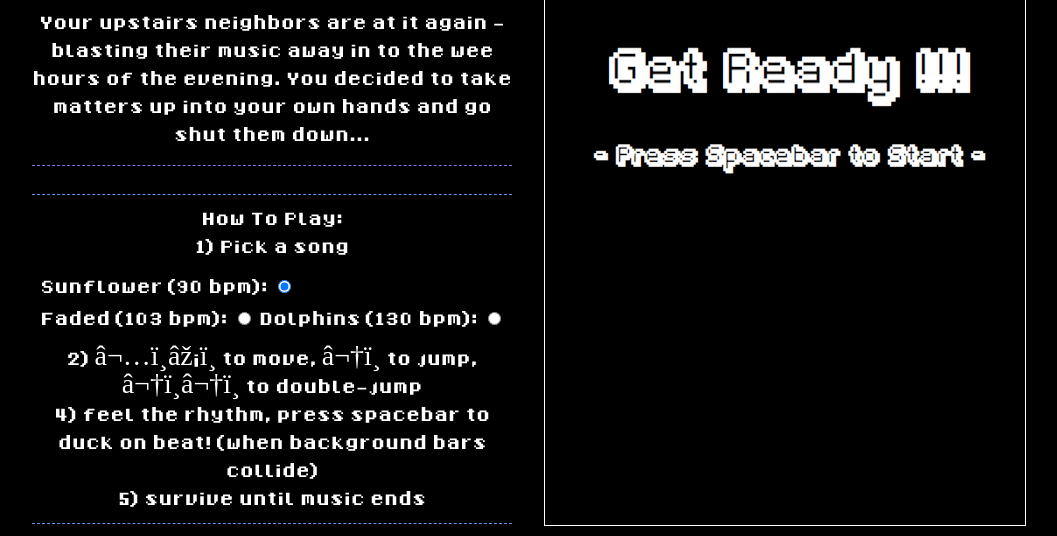
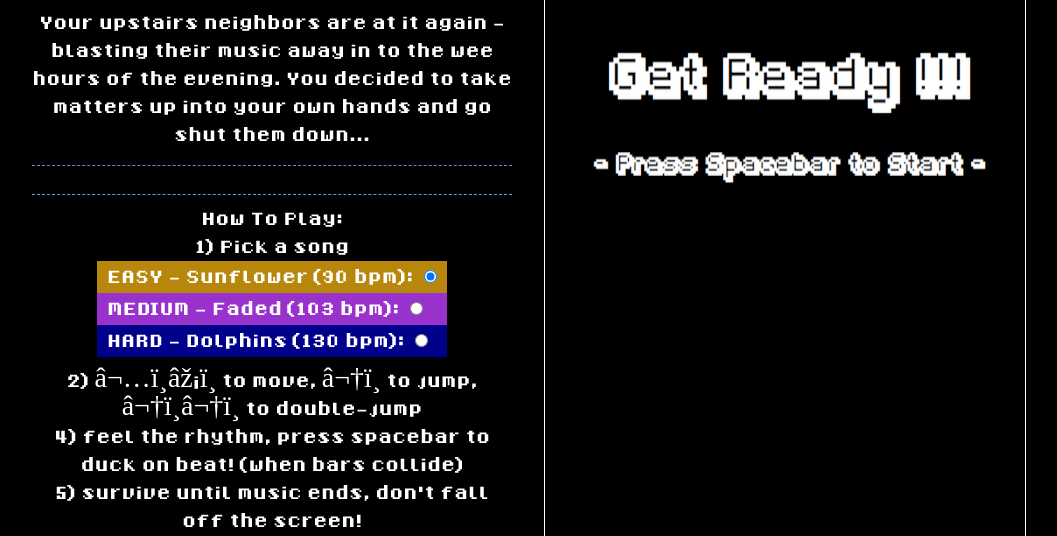
Before and after one commit to sophiacheungshc/turn_it_down, a website built with webpack: page index.html in a window 1280 px wide. Shown: the part 140-676 px from the top of the page, without its empty margins (114-1171 px from the left). Built offline with Linux system fonts and the light colour scheme.

Commit message:
Fix styling

```diff
--- a/app.css
+++ b/app.css
@@ -62,7 +62,7 @@ p {
     align-items: center;
 }
 
-#instructions {
+.instructions {
     font-size: 28px;
     display: flex;
     flex-direction: column;
@@ -73,7 +73,7 @@ p {
     width: inherit;
 }
 
-#instructions p {
+.instructions p {
     margin: 10px 0;
 }
 
@@ -160,3 +160,31 @@ input {
     position: absolute;
     border: none;
 }
+
+#ins-first {
+    margin-bottom: 0;
+}
+
+.lab-first {
+    background-color: darkgoldenrod;
+}
+
+.lab-sec {
+    background-color: darkorchid;
+}
+
+.lab-third {
+    background-color: darkblue;
+}
+
+.songs-select {
+    width: inherit;
+    display: flex;
+    flex-direction: column;
+    align-items: center;
+}
+
+.songs-select > label {
+    width: 340px;
+    padding-left: 10px;
+}
--- a/index.html
+++ b/index.html
@@ -15,30 +15,31 @@
                     Your upstairs neighbors are at it again - blasting their music away in to the wee hours of the evening.
                     You decided to take matters up into your own hands and go shut them down...
                 </p>
-                <div id="instructions">
-                    <p>
+                <div class="instructions">
+                    <p id="ins-first">
                         How To Play:
                         <br>
                         1) Pick a song
                     </p>
                     <div class="songs-select">
-                        <label>Sunflower (90 bpm):
+                        <label class="lab-first">EASY - Sunflower (90 bpm):
                             <input type="radio" name="song" id="sunflower-song" value="sunflower" checked>
                         </label>
-                        <br>
-                        <label>Faded (103 bpm):
+
+                        <label class="lab-sec">MEDIUM - Faded (103 bpm):
                             <input type="radio" name="song" id="faded-song" value="faded" >
                         </label>
-                        <label>Dolphins (130 bpm):
+
+                        <label class="lab-third">HARD - Dolphins (130 bpm):
                             <input type="radio" name="song" id="faded-song" value="dolphin" >
                         </label>
                     </div>
                     <p>
                         2) ⬅️➡️ to move, ⬆️ to jump, ⬆️⬆️ to double-jump
                         <br>
-                        4) feel the rhythm, press spacebar to duck on beat! (when background bars collide)
+                        4) feel the rhythm, press spacebar to duck on beat! (when bars collide)
                         <br>
-                        5) survive until music ends
+                        5) survive until music ends, don't fall off the screen!
                     </p>
                     <!-- <img src="img/spacebar.png" alt="" id="spacebar">   -->
                 </div>
--- a/src/platform.js
+++ b/src/platform.js
@@ -68,8 +68,8 @@ export default class Platform {
 
     moveTiles() {
         this.eachTileLine(function (tileLine) {
-            tileLine[0].y += 1;
-            tileLine[1].y += 1;
+            tileLine[0].y += 1.3;
+            tileLine[1].y += 1.3;
 
             const newTiles = this.randomTiles(100);
 
```
Also changed, not shown: src/song.js (+1 -1 lines), dist/main.js.
